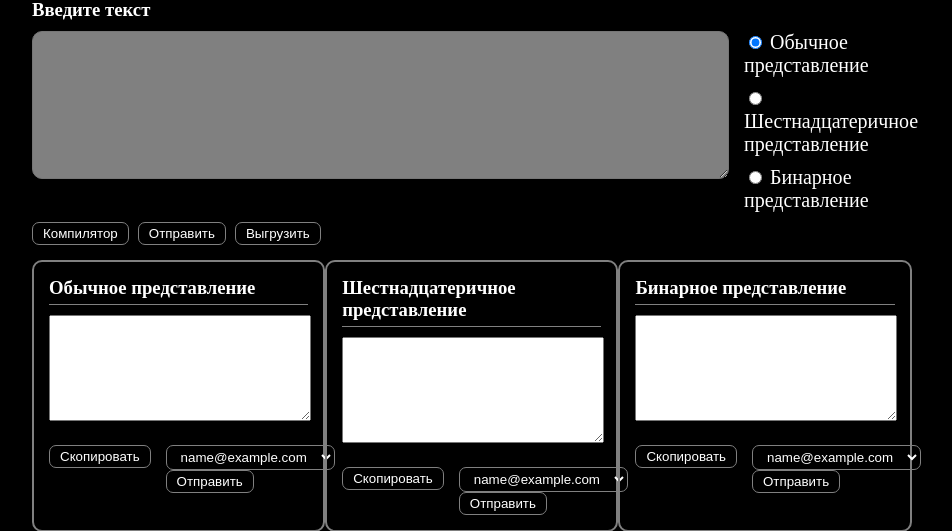
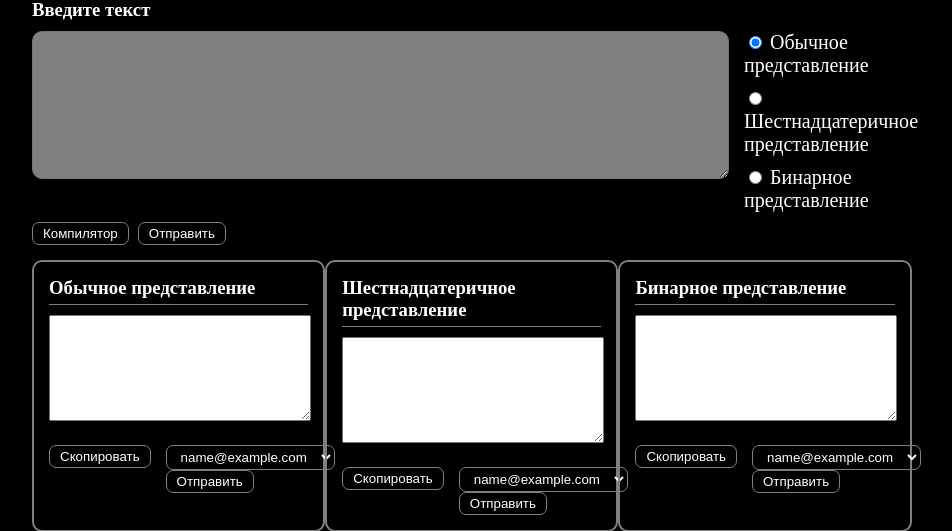
Before and after one commit to Aplles/tsar, a Django app: page /profile/work in a window 1280 px wide. Shown: the part 428-959 px from the top of the page, without its empty margins (176-1128 px from the left). Run offline with Django 4.2, Linux system fonts and the light colour scheme; the visitor is signed in with stand-in values (Sample User, id 1); data comes from the database, SQL or seed files in the repository; data that the repository does not hold is empty.

Commit message:
add fix compil

```diff
--- a/api/templates/work.html
+++ b/api/templates/work.html
@@ -158,9 +158,6 @@
                                 <div>
                                     <button type="submit" class="btn-upload">Отправить</button>
                                 </div>
-                                <div>
-                                    <button type="button" class="btn-upload">Выгрузить</button>
-                                </div>
                             </div>
                         </div>
                     </form>
```
